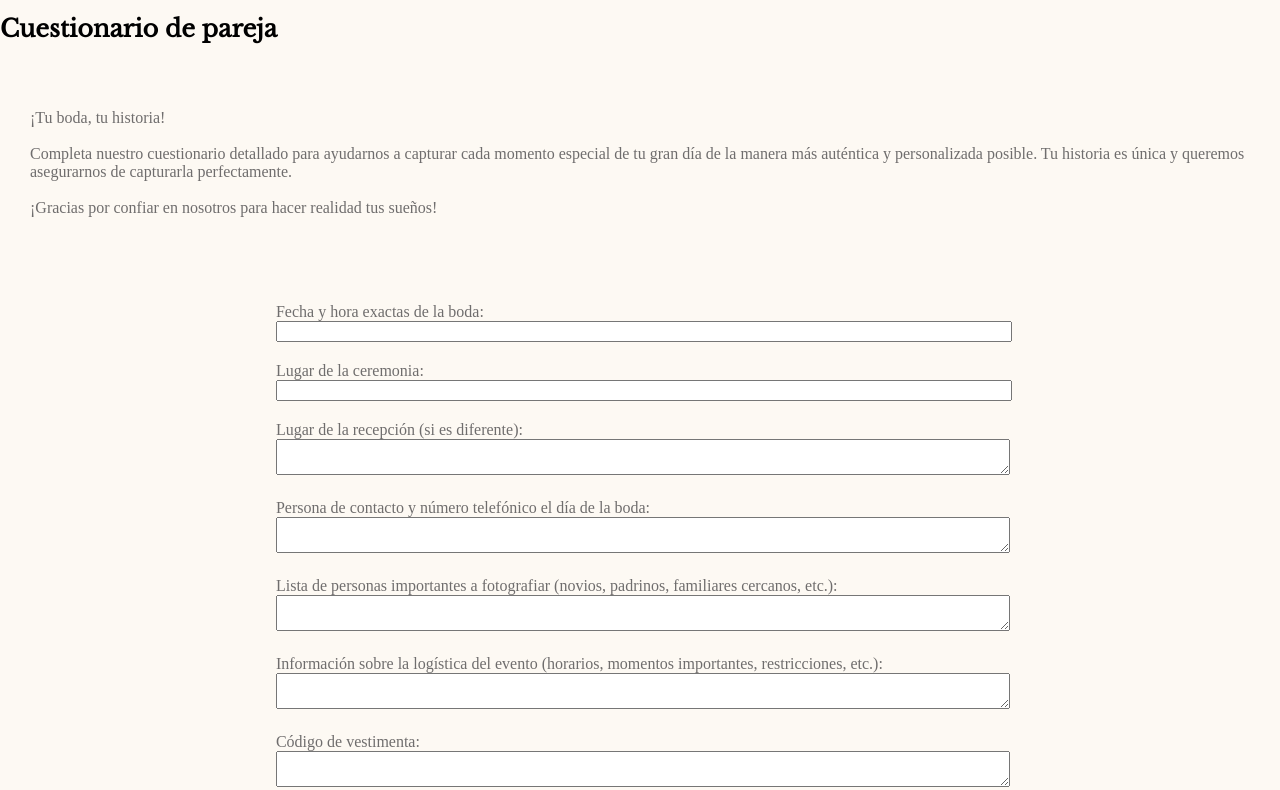
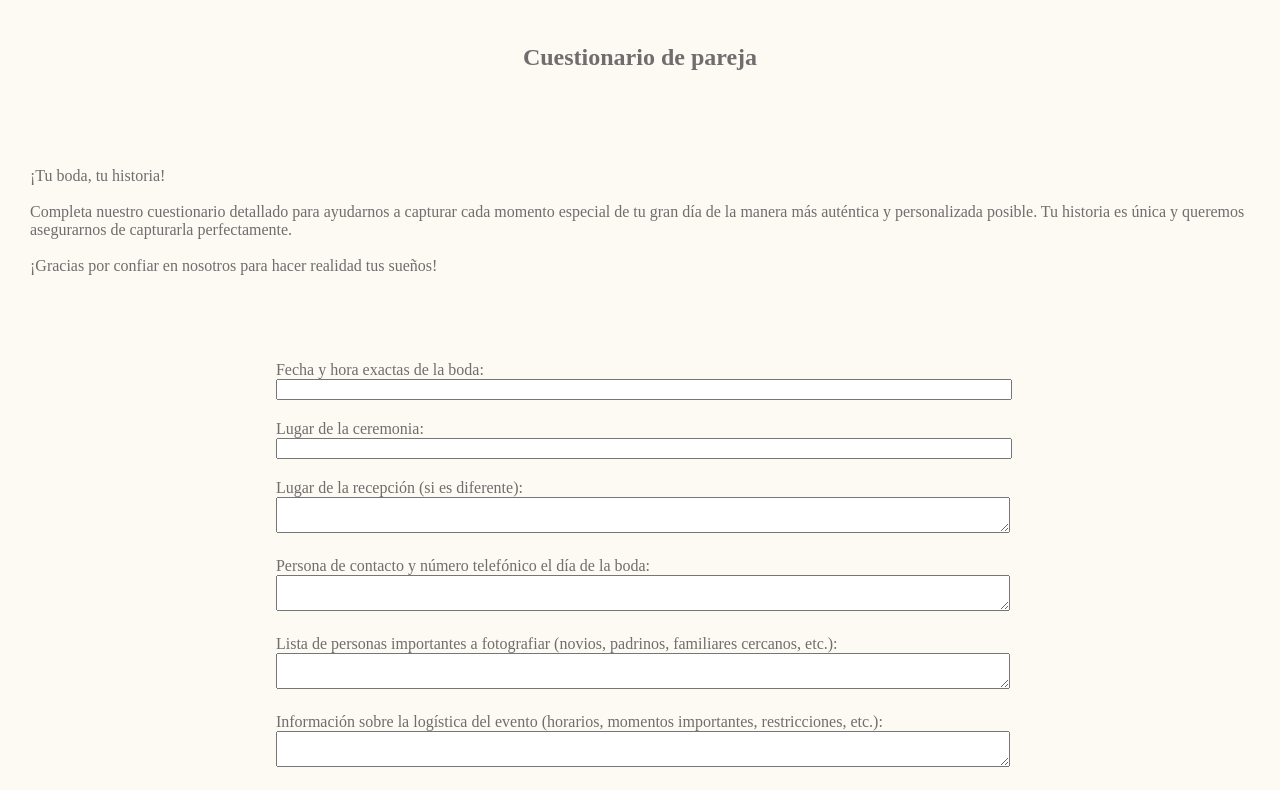
Before and after one commit to AlexDHZ25/alexdhz, a plain HTML site: page cuestionariopareja.html in a window 1280 px wide. Shown: the part 86-876 px from the top of the page. Drawn offline with nearby package versions, Linux system fonts and the light colour scheme; a web font is replaced by a local one.

Commit message:
Update cuestionariopareja.html

```diff
--- a/cuestionariopareja.html
+++ b/cuestionariopareja.html
@@ -62,7 +62,7 @@
     </nav>
 
  <!-- Formulario de pareja-->
-    <h2>Cuestionario de pareja</h2>
+    <h2 class="contact-form">Cuestionario de pareja</h2>
    <div class="contact-form">
       <p>
       ¡Tu boda, tu historia!
```
